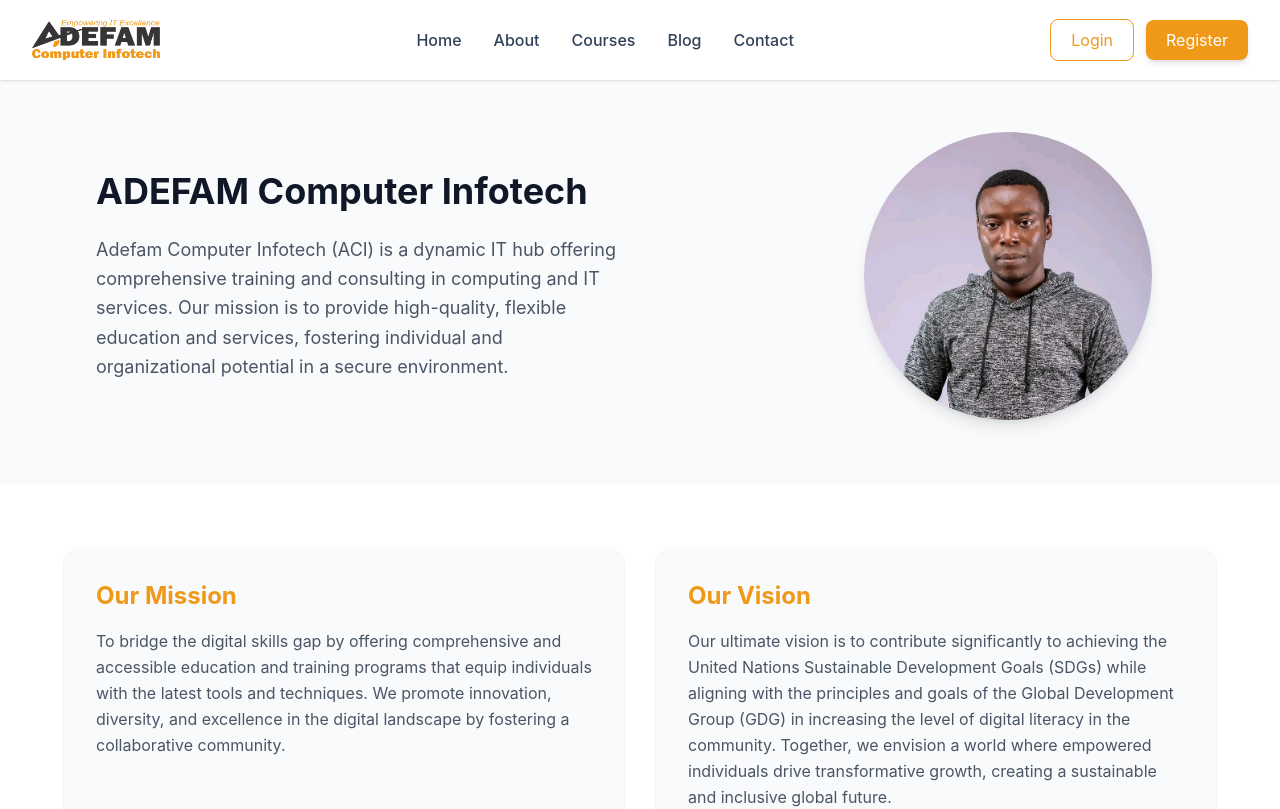
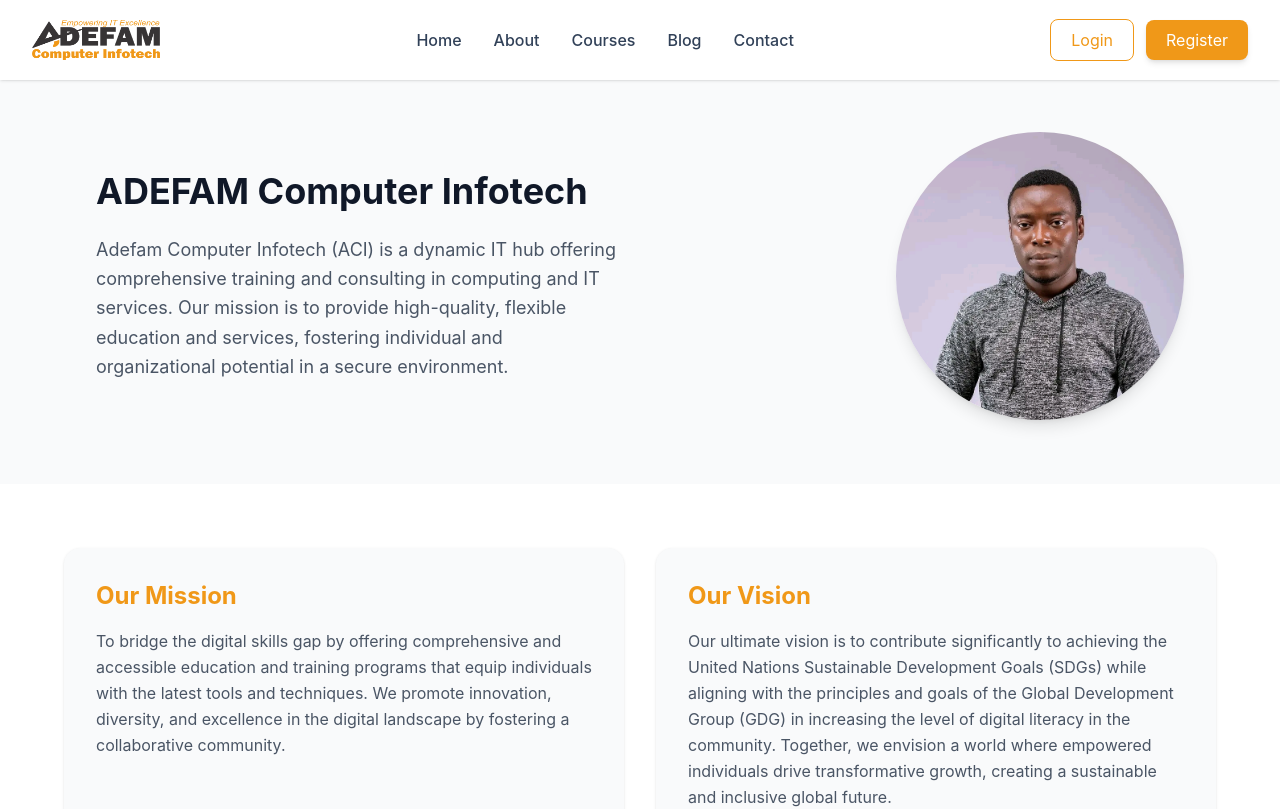
Before and after one commit to sirvick-concept/Adefam, a React (Vite) app: page /about in a window 1280 px wide. Shown: the top 809 px of the page. Built offline with nearby package versions, Linux system fonts and the light colour scheme.

Commit message:
adjust design

```diff
--- a/src/Components/AboutHero.jsx
+++ b/src/Components/AboutHero.jsx
@@ -25,7 +25,7 @@
 
           {/* IMAGE */}
           <div className="w-full flex justify-center lg:justify-end">
-            <div className="w-full max-w-60 sm:max-w-70 md:max-w-[320px]">
+  <div className="w-full max-w-60 sm:max-w-70 md:max-w-[320px] flex justify-center lg:justify-end">
     <img
       src={AboutHero1}
       alt="Student Learning"
```
Lines whose indentation alone changed are shown as unchanged.
